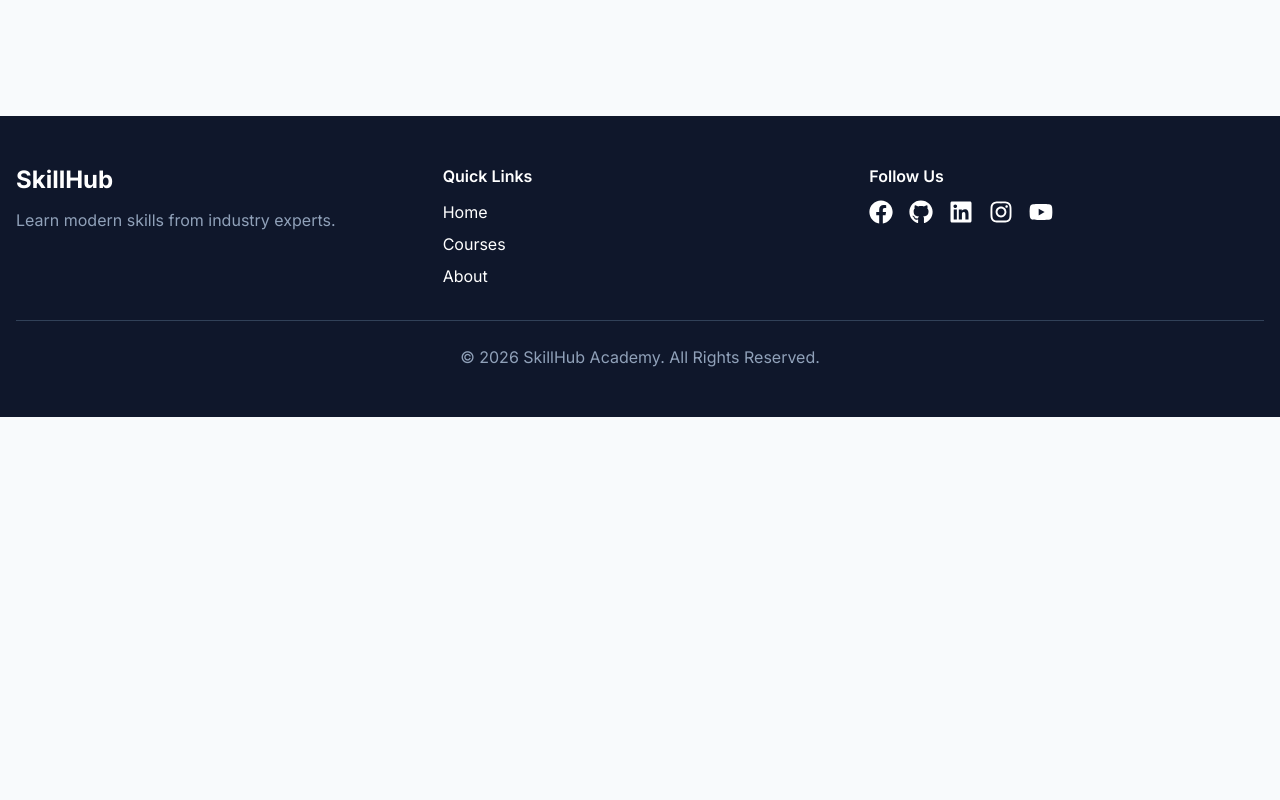
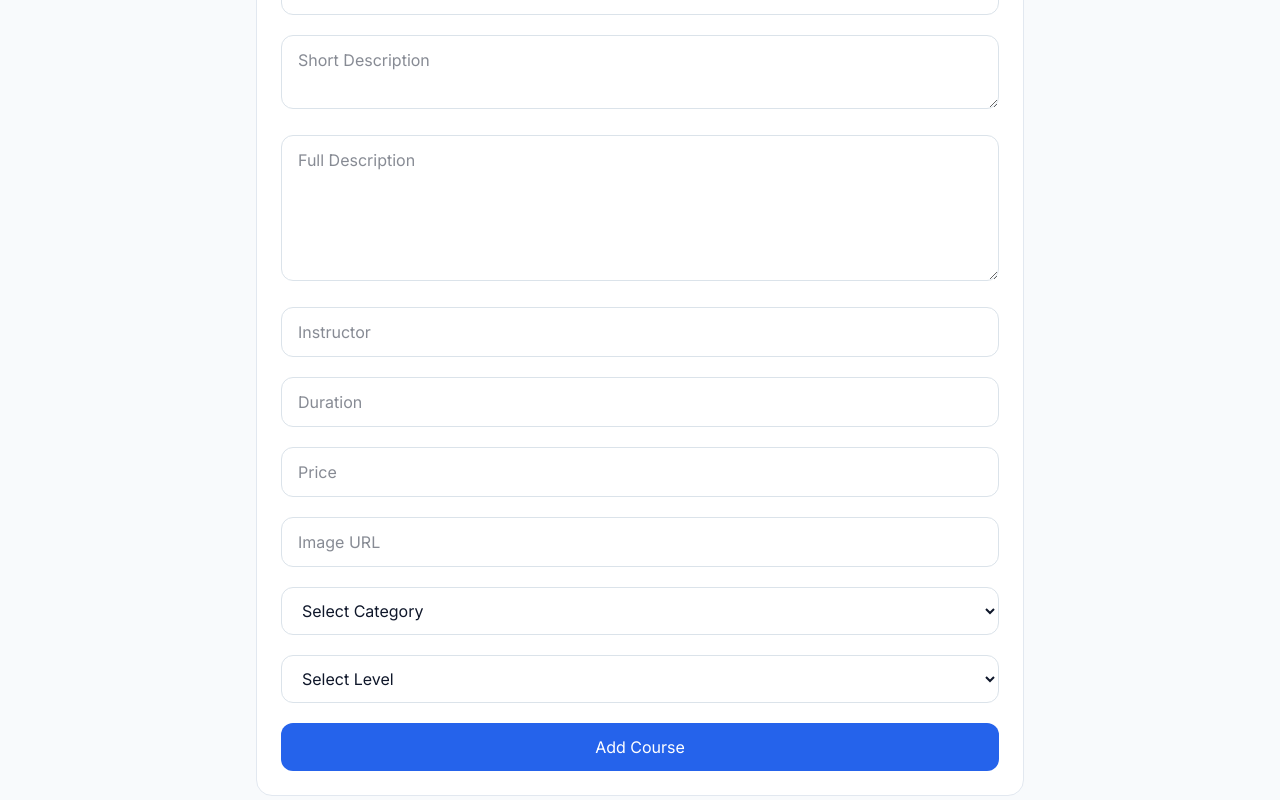
Before and after one commit to imuimuimran/skillhub-academy, a Next.js app: page /items/add in a window 1280 px wide. Shown: the part 280-1080 px from the top of the page. Before the commit the page ends 800 px from the top, so only its background shows below. Built offline with nearby package versions, Linux system fonts and the light colour scheme; no server answers; sample sign-in values are in the browser's storage.

Commit message:
Implemented add course page with localStorage

```diff
--- a/src/app/globals.css
+++ b/src/app/globals.css
@@ -32,14 +32,14 @@ body {
 .btn-primary {
   background: #2563eb;
   color: white;
-  padding: 0.75rem 1.5rem;
-  border-radius: 0.75rem;
-  font-weight: 600;
+  padding: 12px 24px;
+  border-radius: 12px;
   transition: 0.3s;
 }
 
 .btn-primary:hover {
   background: #1d4ed8;
+  opacity: 0.9;
 }
 
 .btn-secondary {
@@ -106,9 +106,9 @@ body {
 
 .form-input {
   width: 100%;
-  padding: 0.75rem;
-  border: 1px solid #cbd5e1;
-  border-radius: 0.75rem;
+  padding: 12px 16px;
+  border: 1px solid #dbe3ea;
+  border-radius: 12px;
   outline: none;
 }
 
--- a/src/app/items/add/page.jsx
+++ b/src/app/items/add/page.jsx
@@ -1,23 +1,211 @@
+"use client";
+
+import { useRouter } from "next/navigation";
+import { useState } from "react";
+
+import toast from "react-hot-toast";
+
 import ProtectedRoute from "@/components/ProtectedRoute";
 
+import { saveCourse } from "@/utils/courseStorage";
+
 export default function AddCoursePage() {
+  const router = useRouter();
+
+  const [loading, setLoading] =
+    useState(false);
+
+  const handleSubmit = (e) => {
+    e.preventDefault();
+
+    setLoading(true);
+
+    const form = e.target;
+
+    const course = {
+      id: Date.now().toString(),
+
+      title: form.title.value,
+
+      description:
+        form.description.value,
+
+      fullDescription:
+        form.fullDescription.value,
+
+      category:
+        form.category.value,
+
+      level:
+        form.level.value,
+
+      instructor:
+        form.instructor.value,
+
+      duration:
+        form.duration.value,
+
+      price:
+        Number(form.price.value),
+
+      image:
+        form.image.value ||
+        "https://via.placeholder.com/600x400",
+    };
+
+    saveCourse(course);
+
+    toast.success(
+      "Course Added Successfully!"
+    );
+
+    form.reset();
+
+    setLoading(false);
+
+    router.push(
+      "/items/manage"
+    );
+  };
+
   return (
     <ProtectedRoute>
-
       <section className="section-padding">
         <div className="container-custom">
 
-          <h1 className="section-title">
-            Add New Course
-          </h1>
+          <div className="max-w-3xl mx-auto card-custom">
 
-          <p className="section-subtitle">
-            Protected page
-          </p>
+            <h1 className="text-3xl font-bold mb-8">
+              Add New Course
+            </h1>
+
+            <form
+              onSubmit={handleSubmit}
+              className="space-y-5"
+            >
+
+              <input
+                name="title"
+                required
+                placeholder="Course Title"
+                className="form-input"
+              />
+
+              <textarea
+                name="description"
+                required
+                placeholder="Short Description"
+                className="form-input"
+              />
+
+              <textarea
+                name="fullDescription"
+                required
+                placeholder="Full Description"
+                className="form-input"
+                rows={5}
+              />
+
+              <input
+                name="instructor"
+                required
+                placeholder="Instructor"
+                className="form-input"
+              />
+
+              <input
+                name="duration"
+                required
+                placeholder="Duration"
+                className="form-input"
+              />
+
+              <input
+                name="price"
+                type="number"
+                required
+                placeholder="Price"
+                className="form-input"
+              />
+
+              <input
+                name="image"
+                placeholder="Image URL"
+                className="form-input"
+              />
+
+              <select
+                name="category"
+                className="form-input"
+                required
+              >
+                <option value="">
+                  Select Category
+                </option>
+
+                <option>
+                  Web Development
+                </option>
+
+                <option>
+                  UI/UX
+                </option>
+
+                <option>
+                  Data Science
+                </option>
+
+                <option>
+                  Artificial Intelligence
+                </option>
+
+                <option>
+                  Cyber Security
+                </option>
+
+                <option>
+                  Cloud Computing
+                </option>
+              </select>
+
+              <select
+                name="level"
+                className="form-input"
+                required
+              >
+                <option value="">
+                  Select Level
+                </option>
+
+                <option>
+                  Beginner
+                </option>
+
+                <option>
+                  Intermediate
+                </option>
+
+                <option>
+                  Advanced
+                </option>
+              </select>
+
+              <button
+                type="submit"
+                disabled={loading}
+                className="btn-primary w-full"
+              >
+                {loading
+                  ? "Adding..."
+                  : "Add Course"}
+              </button>
+
+            </form>
+
+          </div>
 
         </div>
       </section>
-
     </ProtectedRoute>
   );
 }
--- /dev/null
+++ b/src/utils/courseStorage.js
@@ -0,0 +1,43 @@
+export const getStoredCourses = () => {
+  if (typeof window === "undefined") {
+    return [];
+  }
+
+  const storedCourses =
+    localStorage.getItem("userCourses");
+
+  return storedCourses
+    ? JSON.parse(storedCourses)
+    : [];
+};
+
+export const saveCourse = (course) => {
+  const existingCourses =
+    getStoredCourses();
+
+  const updatedCourses = [
+    ...existingCourses,
+    course,
+  ];
+
+  localStorage.setItem(
+    "userCourses",
+    JSON.stringify(updatedCourses)
+  );
+};
+
+export const deleteCourse = (id) => {
+  const existingCourses =
+    getStoredCourses();
+
+  const remainingCourses =
+    existingCourses.filter(
+      (course) =>
+        course.id !== id
+    );
+
+  localStorage.setItem(
+    "userCourses",
+    JSON.stringify(remainingCourses)
+  );
+};
```
